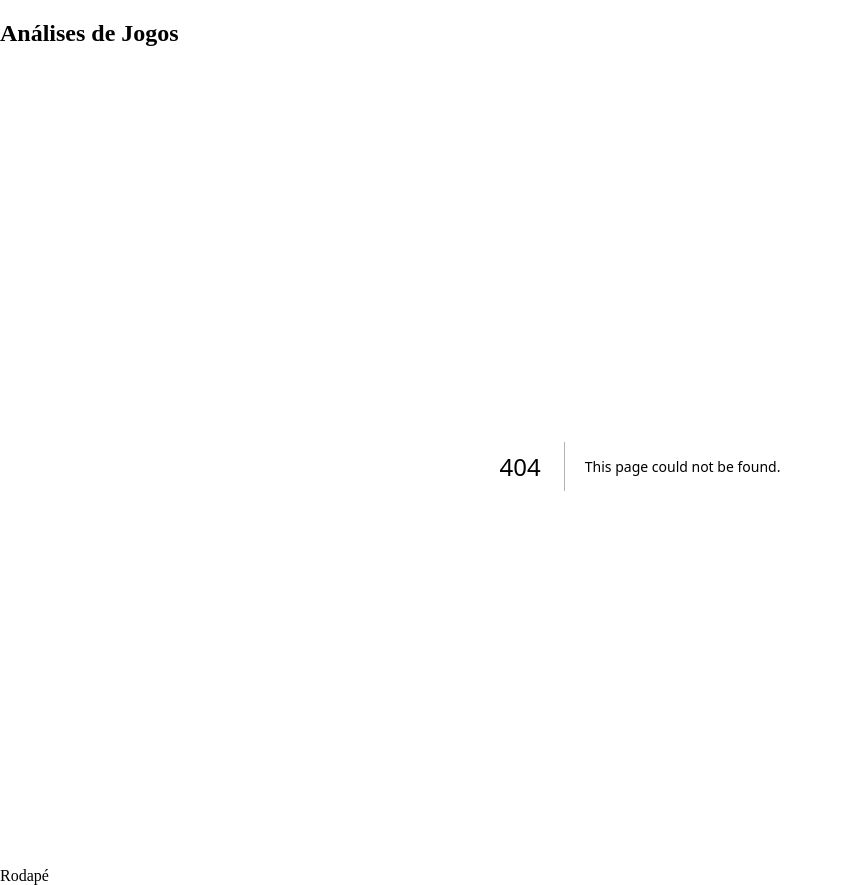
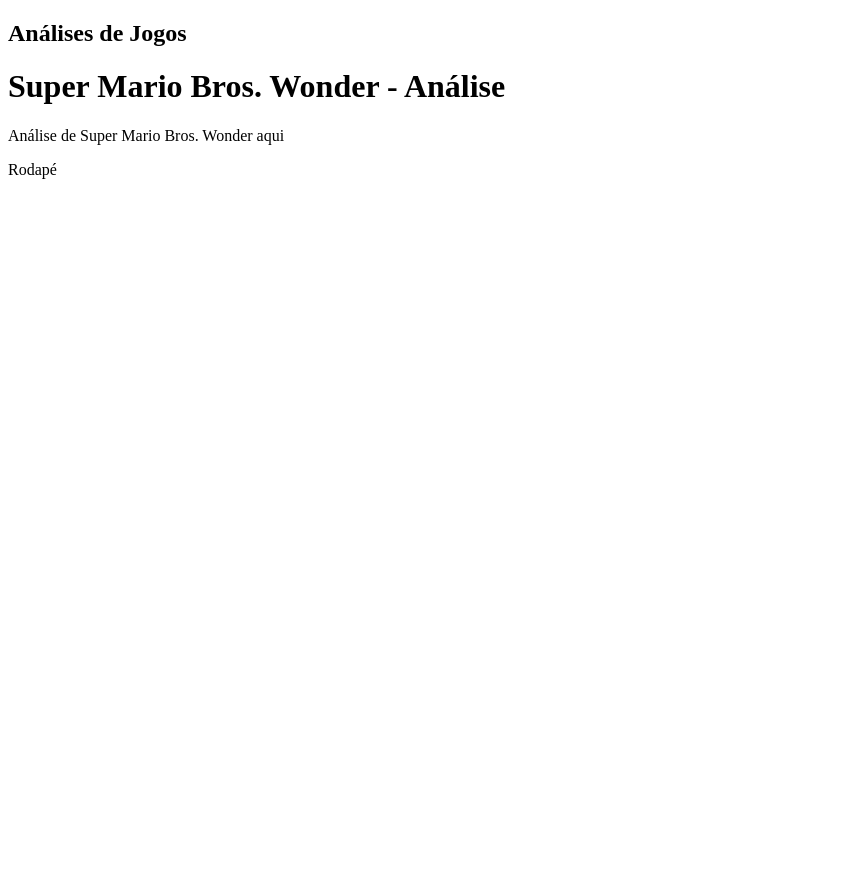
Before and after one commit to Ale557333/game-reviews, a Next.js app: page /reviews/super-mario-bros-wonder in a window 1280 px wide. Before the commit this address had no page. Shown: the whole page, without its empty margins (0-843 px from the left). After the commit the page ends 800 px from the top, so only its background shows below. Built offline with nearby package versions, Linux system fonts and the light colour scheme.

Commit message:
add pages

```diff
--- /dev/null
+++ b/src/app/reviews/super-mario-bros-wonder/page.jsx
@@ -0,0 +1,10 @@
+const SuperMarioBrosWonder = () => {
+    return (
+        <div>
+        <h1>Super Mario Bros. Wonder - Análise</h1>
+        <p>Análise de Super Mario Bros. Wonder aqui</p>
+        </div>
+    )
+    }
+
+    export default SuperMarioBrosWonder
```
Also changed, not shown: src/app/reviews/page.jsx (added, +10 -0 lines).
